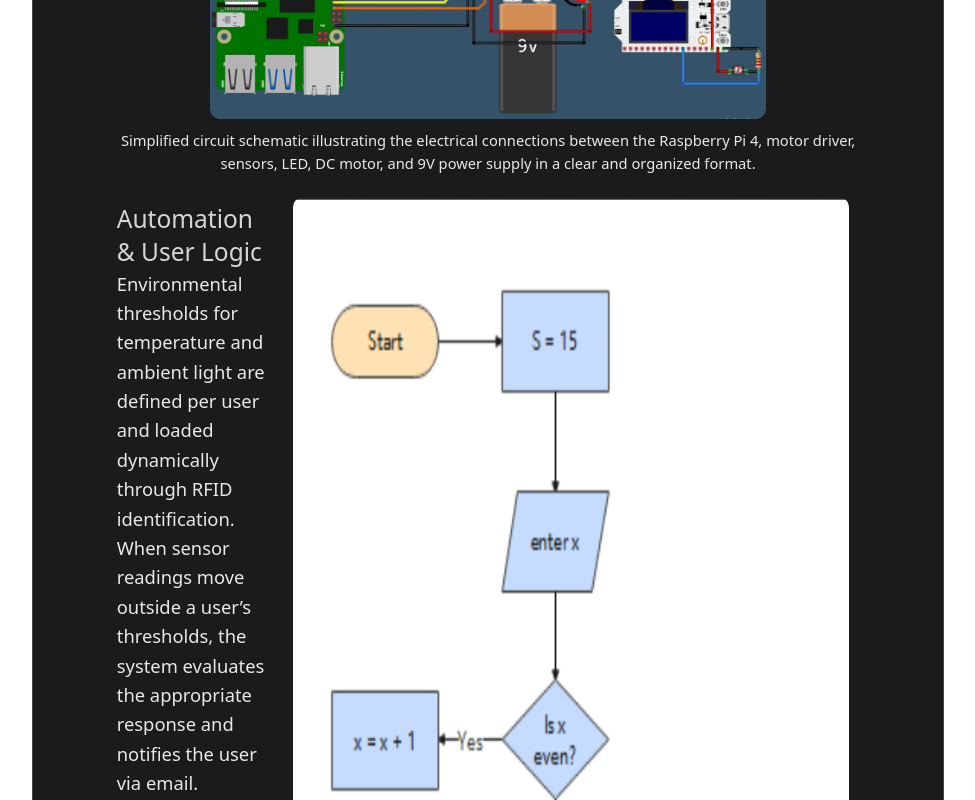
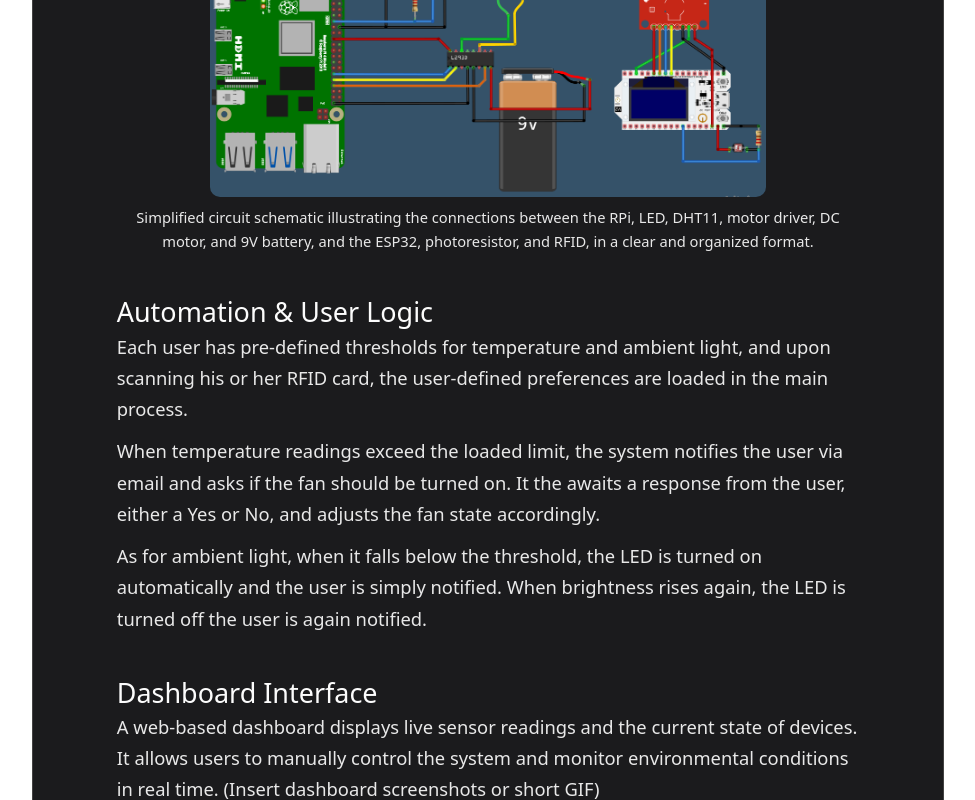
Before and after one commit to hedi3489/my-portfolio, a React (Vite) app: page /projects/IoT-Smart-Home in a window 1280 px wide. Shown: the part 1720-2520 px from the top of the page, without its empty margins (152-1127 px from the left). Built offline with nearby package versions, Linux system fonts and the light colour scheme.

Commit message:
Update IoT text

```diff
--- a/src/components/IoTPage.jsx
+++ b/src/components/IoTPage.jsx
@@ -95,23 +95,21 @@ function IoTProjectPage() {
               <CaptionedImage
                 image={iotSetup2}
                 alt="Smart home simulation setup diagram 2"
-                  caption='Simplified circuit schematic illustrating the electrical connections between the Raspberry Pi 4, motor driver, sensors, LED, DC motor, and 9V power supply in a clear and organized format.'
+                caption='Simplified circuit schematic illustrating the connections between the RPi, LED, DHT11, motor driver, DC motor, and 9V battery, and the ESP32, photoresistor, and RFID, in a clear and organized format.'
               />
             }
           />
 
-          <div className='flex'>
             <TextSection
               title="Automation & User Logic"
               paragraphs={[
-                "Environmental thresholds for temperature and ambient light are defined per user and loaded dynamically through RFID identification. When sensor readings move outside a user’s thresholds, the system evaluates the appropriate response and notifies the user via email.",
-                "If the temperature exceeds the defined limit, the system sends an email prompting the user to approve or reject activating the fan. The system waits for a “Yes” or “No” response and updates the fan state accordingly.",
-                "For ambient light, the system applies immediate automation: when brightness falls below the threshold, the light is turned on automatically and the user is only notified. Once ambient brightness returns to acceptable levels, the light is switched off automatically.",
+                "Each user has pre-defined thresholds for temperature and ambient light, and upon scanning his or her RFID card, the user-defined preferences are loaded in the main process.",
+                "When temperature readings exceed the loaded limit, the system notifies the user via email and asks if the fan should be turned on. It the awaits a response from the user, either a Yes or No, and adjusts the fan state accordingly.",
+                "As for ambient light, when it falls below the threshold, the LED is turned on automatically and the user is simply notified. When brightness rises again, the LED is turned off the user is again notified.",
               ]}
               className="text-section in-section-gap"
             />
-            <img src={flowchart} alt="" className='image full-width' />
-          </div>
+
           <TextSection
             title="Dashboard Interface"
             paragraphs={[
--- a/src/styles/Containers.css
+++ b/src/styles/Containers.css
@@ -77,7 +77,7 @@
 .in-section-gap div{
   display: flex;
   flex-direction: column;
-  gap: 0.8rem;
+  gap: 0.9em;
 }
 
 .captioned-image {
--- a/src/styles/Typography.css
+++ b/src/styles/Typography.css
@@ -82,11 +82,11 @@ h1, h2, h3, h4, h5, p, ul { margin: 0; }
 }
 
 .project-page-container .prose h2 {
-  font-size: 2em;
+  font-size: 2.2em;
   line-height: 1.35;
   font-weight: 500;
-  color: rgba(255, 255, 255, 0.82);
-  margin-top: 1.1rem;
+  color: rgba(255, 255, 255, 0.989);
+  margin-top: 1.1em;
 }
 
 .project-page-container .prose h3 {
@@ -95,6 +95,14 @@ h1, h2, h3, h4, h5, p, ul { margin: 0; }
   font-weight: 400;
   color: rgba(255, 255, 255, 0.82);
   margin: 1.1em 0 0.5em 0 ;
+}
+
+.project-page-container .prose p,
+.project-page-container .prose .page-section li{
+  font-size: 1.5em;
+  line-height: 1.7;
+  font-weight: 300;
+  color: rgba(255, 255, 255, 0.9);
 }
 
 .project-page-container .prose h4 {
@@ -110,15 +118,6 @@ h1, h2, h3, h4, h5, p, ul { margin: 0; }
   font-weight: 250;
   color: rgba(255, 255, 255, 0.9);
 }
-
-.project-page-container .prose p,
-.project-page-container .prose .page-section li{
-  font-size: 1.5em;
-  line-height: 1.6;
-  font-weight: 250;
-  color: rgba(255, 255, 255, 0.9);
-}
-
 
 /* ---------------------------
    SOFT LIST TYPOGRAPHY
```
Lines whose indentation alone changed are shown as unchanged.
